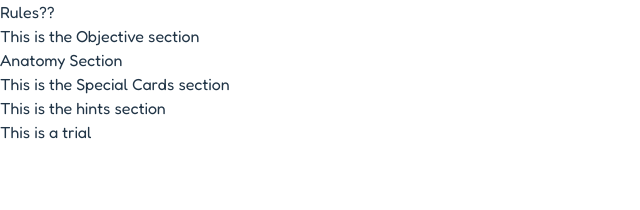
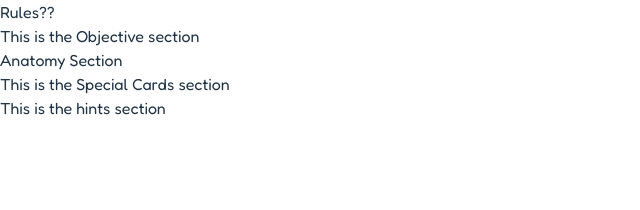
Before and after one commit to Nazrawit-T-B/Flip-7-Online, a React app in the folder Game/: page /howto in a window 1280 px wide. Shown: the top 210 px of the page, without its empty margins (0-640 px from the left). Built offline with nearby package versions, Linux system fonts and the light colour scheme; the HTML template or start-up script is replaced by a standard one.

Commit message:
Remove trial section from the How To Play page

```diff
--- a/Game/src/pages/How.jsx
+++ b/Game/src/pages/How.jsx
@@ -13,7 +13,6 @@ const How=()=>{
             <Anatomy/>
             <Special/>
             <ProTip/>
-            <p>This is a trial</p>
         </div>
     )
 }
```
